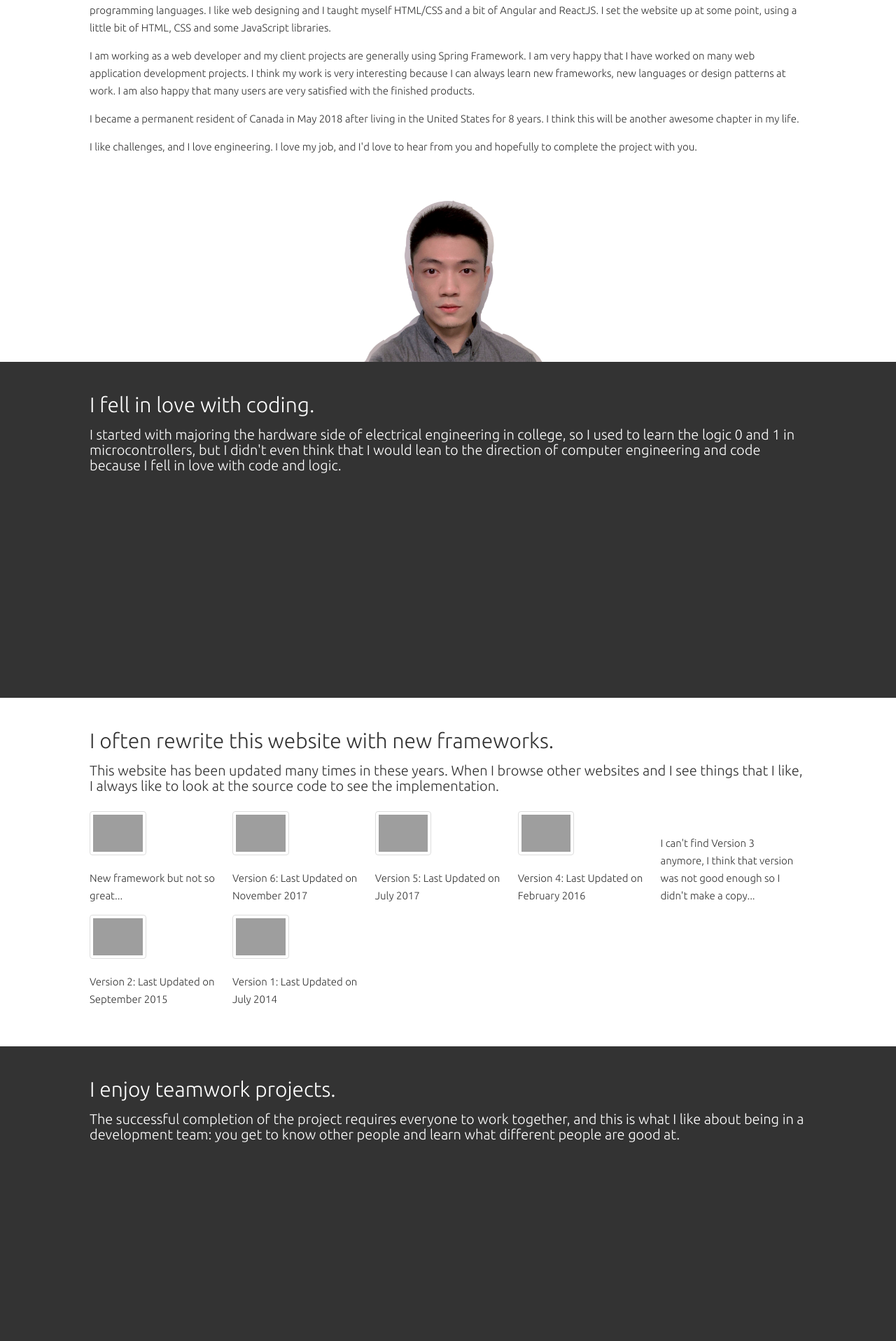
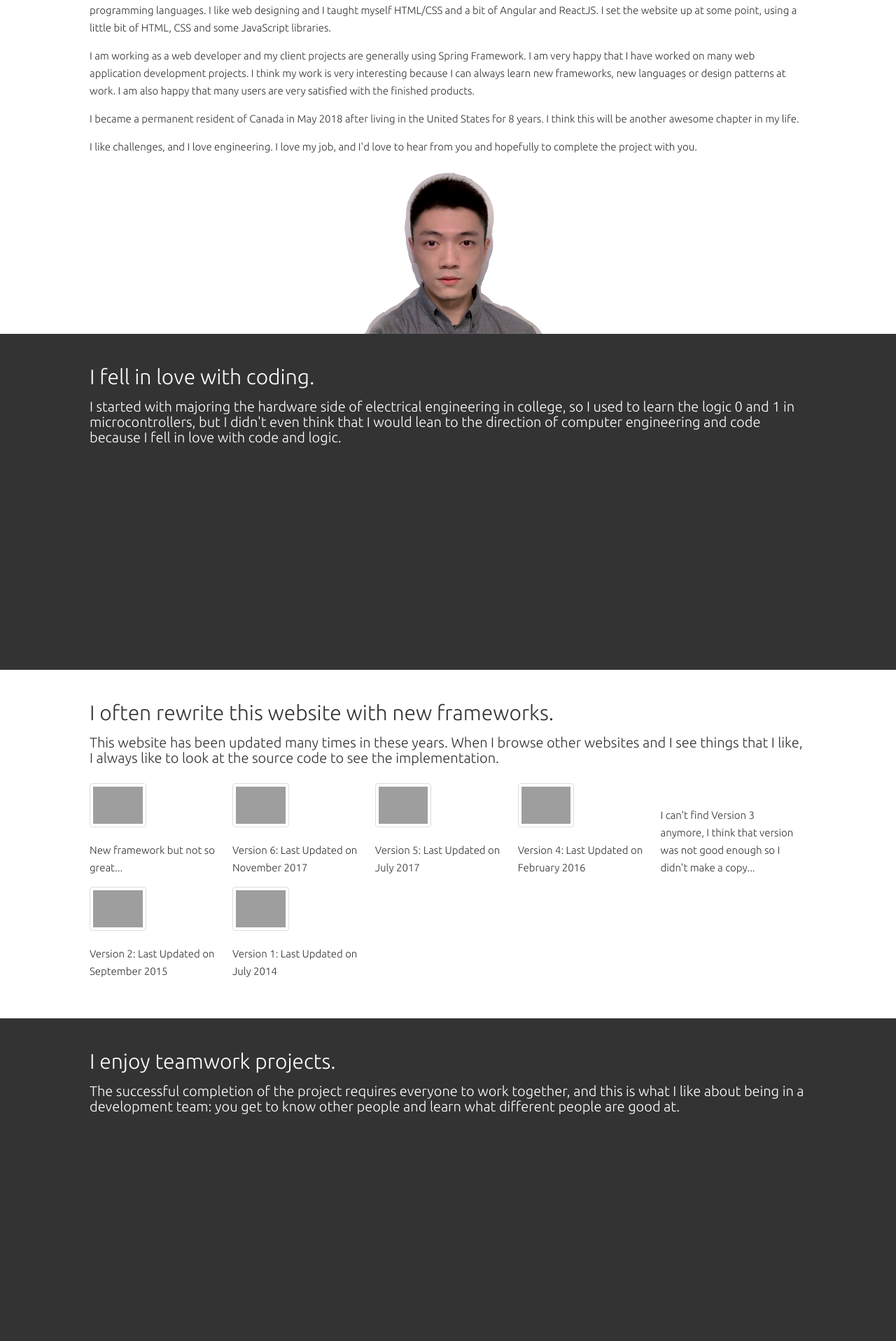
Before and after one commit to garygml/garygml.github.io, a PHP site: page / in a window 1280 px wide. Shown: the part 1006-2922 px from the top of the page at 70% size. Run offline with PHP 8.4, Linux system fonts and the light colour scheme; some libraries are stand-ins or nearby versions; some web fonts are replaced; grey boxes are pictures that could not be loaded.

Commit message:
Reduce the avatar top space

```diff
--- a/assets/css/style.css
+++ b/assets/css/style.css
@@ -174,6 +174,12 @@ a:visited, a:focus, a:hover, a:active {
     bottom: 0;
     left: 50vw;
     transform: translateX(-50%);
+}
+
+.avatar-inline {
+    position: relative;
+    top: -5vh;
+    height: 25vh;
 }
 
 .avatar-img-inline {
```
